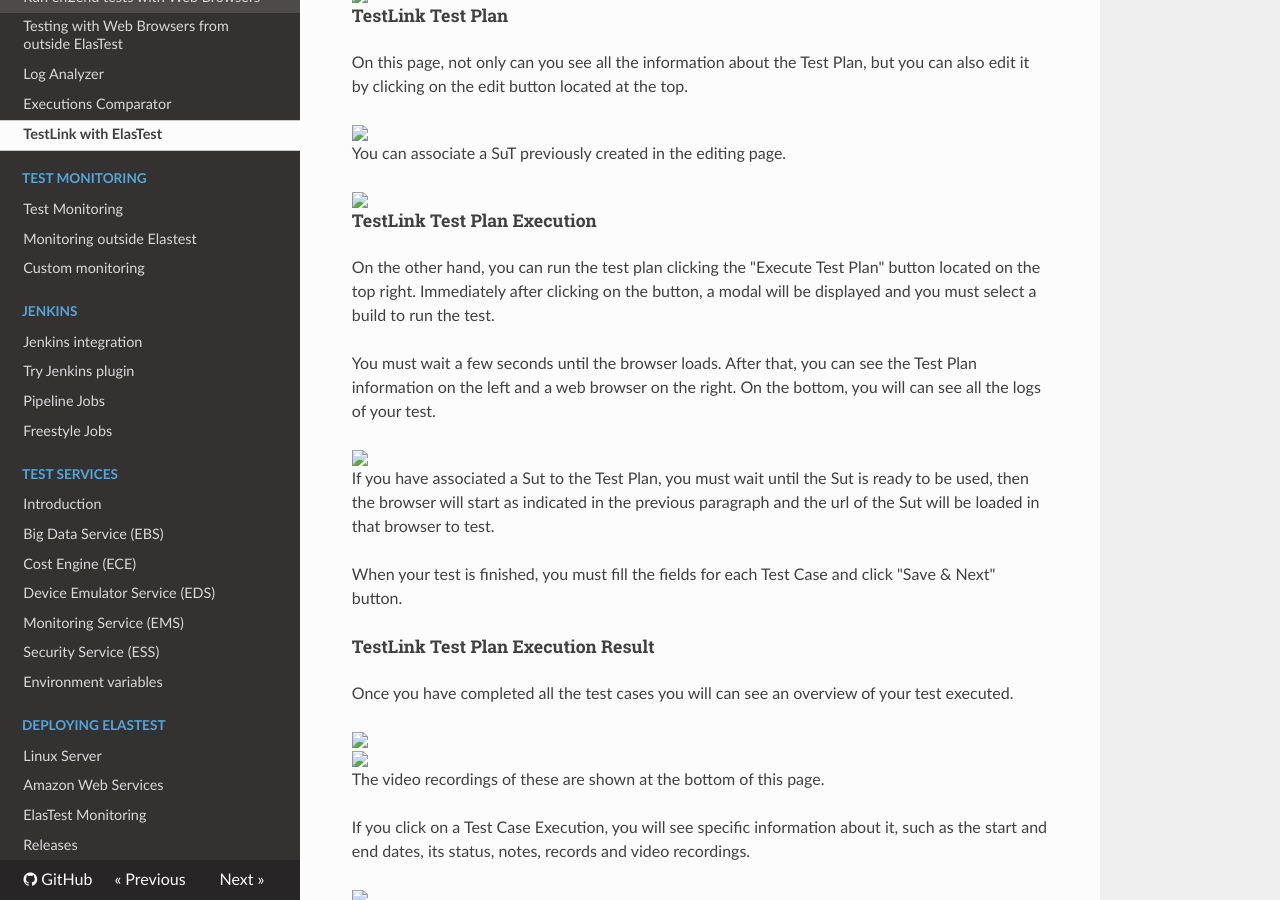
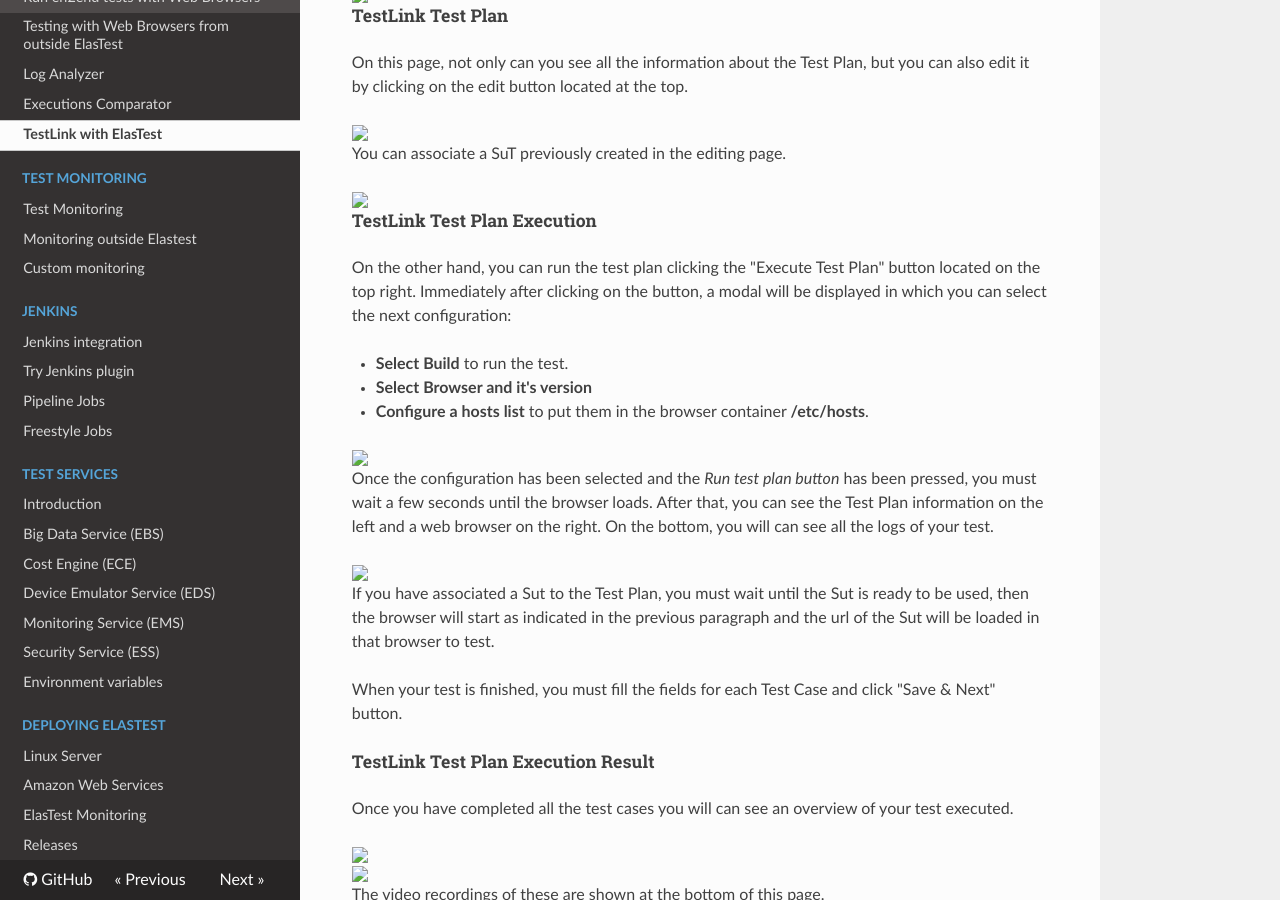
Before and after one commit to elastest/elastest.io-docs, an MkDocs documentation site: the page built from docs/testlink/index.md, in a window 1280 px wide and 900 px high, scrolled down 993 px. Built offline with MkDocs 1.6.1, drawn with Linux system fonts in a browser that asks for light colours; nearby versions of some CDN libraries; old or Windows-style settings are respelled for this version of MkDocs.

Commit message:
Improve testlink docs

```diff
--- a/docs/testlink/index.md
+++ b/docs/testlink/index.md
@@ -16,23 +16,21 @@
 
 Another feature that provides the integration between Elastest and TestLink is the possibility to access from the notes of a test case in TestLink to its execution in Elastest.
 
-
 <h4>TestLink UI in ElasTest</h4>
 
 The GUI provided by ElasTest to execute the manual test cases has the following sections:
 
-* TestLink Home
-* TestLink Projects
-* TestLink Test Plan
-* TestLink Test Plan Execution
-* TestLink Test Plan Execution Results
+-   TestLink Home
+-   TestLink Projects
+-   TestLink Test Plan
+-   TestLink Test Plan Execution
+-   TestLink Test Plan Execution Results
 
 <h5 class="small-subtitle">TestLink Home</h5>
 
 <div class="docs-gallery inline-block">
     <a data-fancybox="gallery-3" href="/docs/testlink/images/testlink.png"><img class="img-responsive img-wellcome" src="/docs/testlink/images/testlink.png"/></a>
 </div>
-
 
 Clicking TestLink button in left side menu of ElasTest will display the TestLink page.
 
@@ -66,9 +64,17 @@
 
 <h5 class="small-subtitle">TestLink Test Plan Execution</h5>
 
-On the other hand, you can run the test plan clicking the "Execute Test Plan" button located on the top right. Immediately after clicking on the button, a modal will be displayed and you must select a build to run the test.
+On the other hand, you can run the test plan clicking the "Execute Test Plan" button located on the top right. Immediately after clicking on the button, a modal will be displayed in which you can select the next configuration:
 
-You must wait a few seconds until the browser loads. After that, you can see the Test Plan information on the left and a web browser on the right. On the bottom, you will can see all the logs of your test.
+-   **Select Build** to run the test.
+-   **Select Browser and it's version**
+-   **Configure a hosts list** to put them in the browser container **/etc/hosts**.
+
+<div class="docs-gallery inline-block">
+    <a data-fancybox="gallery-4" href="/docs/testlink/images/execute_plan_modal.png"><img class="img-responsive img-wellcome" src="/docs/testlink/images/execute_plan_modal.png"/></a>
+</div>
+
+Once the configuration has been selected and the *Run test plan button* has been pressed, you must wait a few seconds until the browser loads. After that, you can see the Test Plan information on the left and a web browser on the right. On the bottom, you will can see all the logs of your test.
 
 <div class="docs-gallery inline-block">
     <a data-fancybox="gallery-4" href="/docs/testlink/images/testplan_execute.png"><img class="img-responsive img-wellcome" src="/docs/testlink/images/testplan_execute.png"/></a>
@@ -86,8 +92,6 @@
     <a data-fancybox="gallery-4" href="/docs/testlink/images/execution_view.png"><img class="img-responsive img-wellcome" src="/docs/testlink/images/execution_view.png"/></a>
 </div>
 
-
-
 <div class="docs-gallery inline-block">
     <a data-fancybox="gallery-4" href="/docs/testlink/images/execution_files.png"><img class="img-responsive img-wellcome" src="/docs/testlink/images/execution_files.png"/></a>
 </div>
```
Also changed, not shown: docs/testlink/images/execute_plan_modal.png (added).
